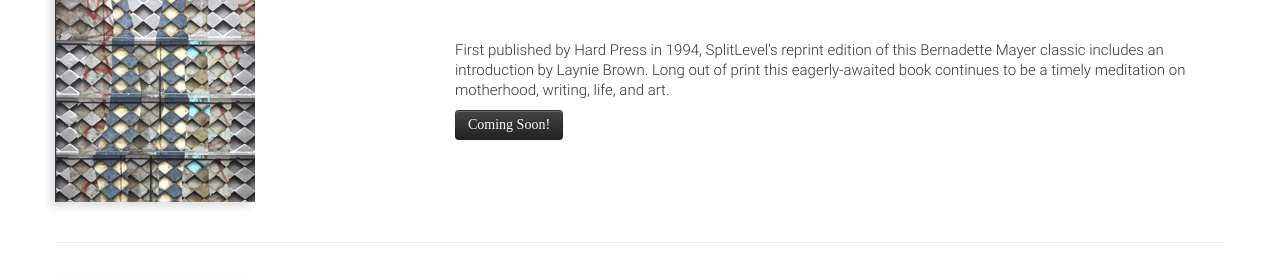
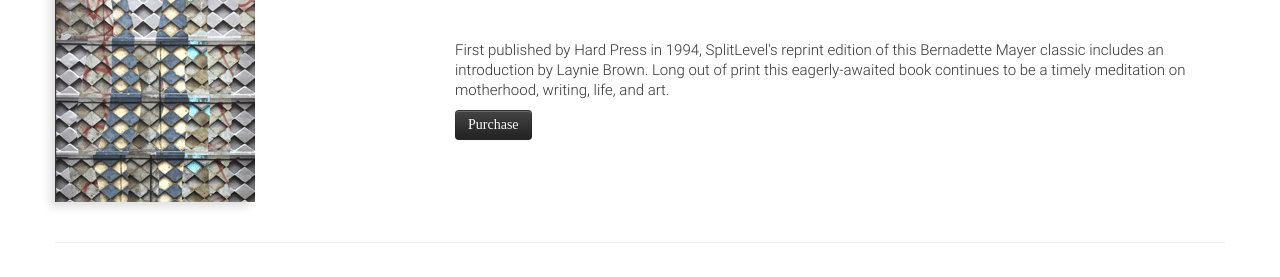
Before and after one commit to splitleveltexts/splitleveltexts.github.io, a Jekyll site: the page built from texts/index.html, in a window 1280 px wide and 900 px high. Shown: the part 170-447 px from the top of the window. Built offline with Jekyll 4.4.1, drawn with Linux system fonts in a browser that asks for light colours; some web fonts are replaced.

Commit message:
Update index.html

```diff
--- a/texts/index.html
+++ b/texts/index.html
@@ -22,7 +22,7 @@ texts: active
 					<p class="author">Bernadette Mayer</p>
 					<p class="date">2017</p>
 					<p class="description">First published by Hard Press in 1994, SplitLevel's reprint edition of this Bernadette Mayer classic includes an introduction by Laynie Brown. Long out of print this eagerly-awaited book continues to be a timely meditation on motherhood, writing, life, and art.</p>
-					<a class="btn btn-inverse" href="http://www.spdbooks.org/">Coming Soon!</a>
+					<a class="btn btn-inverse" href="http://www.spdbooks.org/">Purchase</a>
 				</div>
 			</div><!-- /.row -->
 			<!-- SPL09 - Bernadette Mayer - The Desires of Mothers to Please Others in Letters - END -->
```
